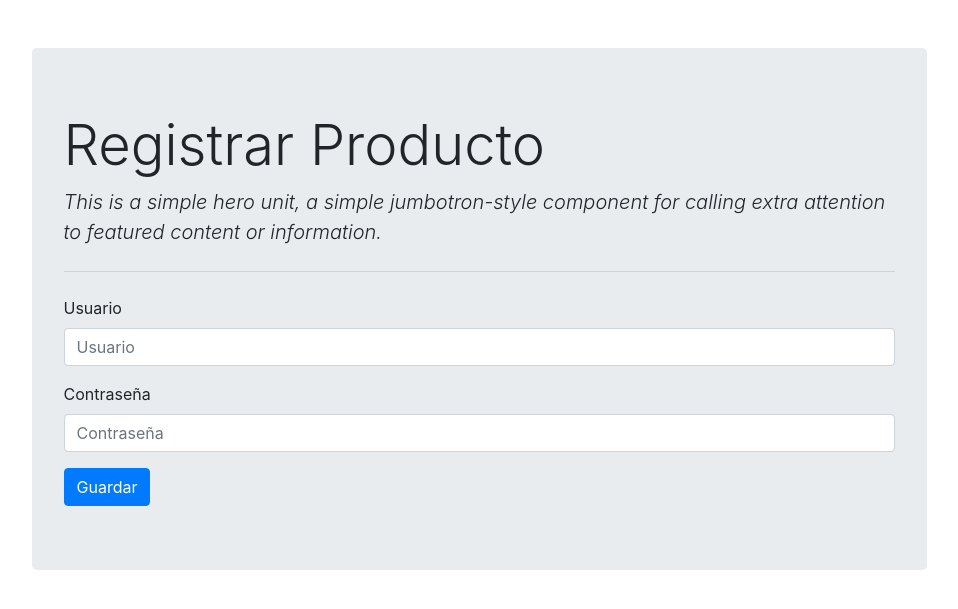
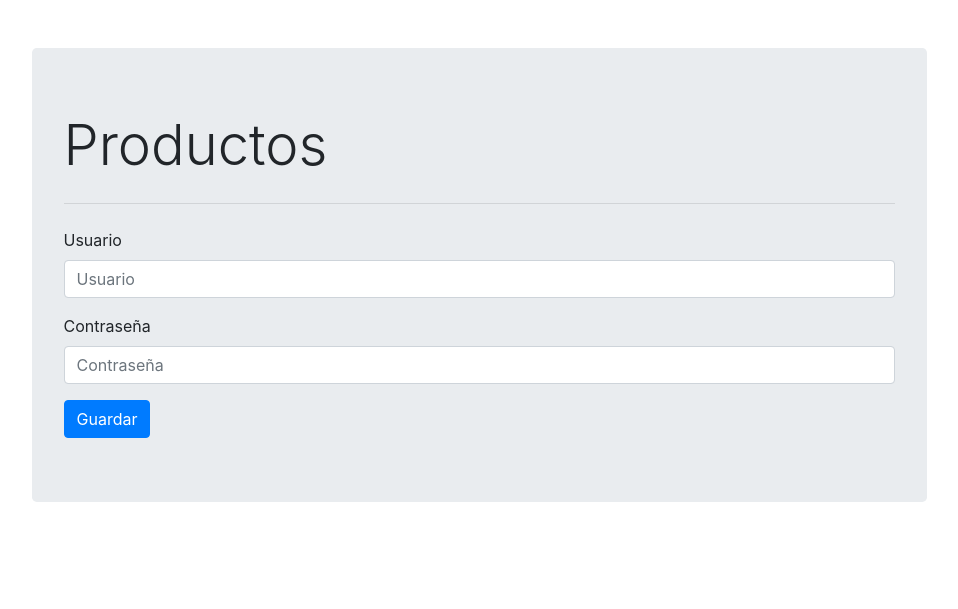
Before and after one commit to edsel9ra/checked_project_crud, a Django app: template apps/product/templates/product/product_form.html in a window 1280 px wide. Shown: the top 609 px of the page, without its empty margins (161-1119 px from the left). Run offline with Django 3.2, Linux system fonts and the light colour scheme; the template is opened without the code that fills it: values that come from a table or form of the project are taken from there, others are empty; parts of the project's set-up code (start-up, migrations or seed data) failed here and were passed over; some libraries are stand-ins or nearby versions.

Commit message:
nows redirects to product list

```diff
--- a/apps/commons/templates/commons/base.html
+++ b/apps/commons/templates/commons/base.html
@@ -0,0 +1,38 @@
+<!DOCTYPE html>
+<html lang="en">
+
+<head>
+    <meta charset="UTF-8">
+    <meta name="viewport" content="width=device-width, initial-scale=1.0">
+    <title>Productos</title>
+    <link rel="stylesheet" href="https://stackpath.bootstrapcdn.com/bootstrap/4.5.0/css/bootstrap.min.css"
+        integrity="sha384-9aIt2nRpC12Uk9gS9baDl411NQApFmC26EwAOH8WgZl5MYYxFfc+NcPb1dKGj7Sk" crossorigin="anonymous">
+    <link rel="stylesheet" href="https://cdnjs.cloudflare.com/ajax/libs/font-awesome/5.13.0/css/all.min.css">
+</head>
+
+<body>
+    <div class="container">
+        <div class="col-md-10 offset-md-1 mt-5">
+            <div class="jumbotron">
+                <h1 class="display-4">Productos</h1>
+                <hr class="my-4">
+                {% block content %}
+
+                {% endblock content %}
+            </div>
+        </div>
+    </div>
+
+
+    <script src="https://code.jquery.com/jquery-3.5.1.slim.min.js"
+        integrity="sha384-DfXdz2htPH0lsSSs5nCTpuj/zy4C+OGpamoFVy38MVBnE+IbbVYUew+OrCXaRkfj"
+        crossorigin="anonymous"></script>
+    <script src="https://cdn.jsdelivr.net/npm/popper.js@1.16.0/dist/umd/popper.min.js"
+        integrity="sha384-Q6E9RHvbIyZFJoft+2mJbHaEWldlvI9IOYy5n3zV9zzTtmI3UksdQRVvoxMfooAo"
+        crossorigin="anonymous"></script>
+    <script src="https://stackpath.bootstrapcdn.com/bootstrap/4.5.0/js/bootstrap.min.js"
+        integrity="sha384-OgVRvuATP1z7JjHLkuOU7Xw704+h835Lr+6QL9UvYjZE3Ipu6Tp75j7Bh/kR0JKI"
+        crossorigin="anonymous"></script>
+</body>
+
+</html>
--- a/apps/product/templates/product/base.html
+++ /dev/null
@@ -1,41 +0,0 @@
-<!DOCTYPE html>
-<html lang="en">
-
-<head>
-    <meta charset="UTF-8">
-    <meta name="viewport" content="width=device-width, initial-scale=1.0">
-    <title>Registrar Producto</title>
-    <link rel="stylesheet" href="https://stackpath.bootstrapcdn.com/bootstrap/4.5.0/css/bootstrap.min.css"
-        integrity="sha384-9aIt2nRpC12Uk9gS9baDl411NQApFmC26EwAOH8WgZl5MYYxFfc+NcPb1dKGj7Sk" crossorigin="anonymous">
-    <link rel="stylesheet" href="https://cdnjs.cloudflare.com/ajax/libs/font-awesome/5.13.0/css/all.min.css">
-</head>
-
-<body>
-    <div class="container">
-        <div class="col-md-10 offset-md-1 mt-5">
-            <div class="jumbotron">
-                <h1 class="display-4">Registrar Producto</h1>
-                <p class="lead font-italic">This is a simple hero unit, a simple jumbotron-style component for calling
-                    extra
-                    attention to featured content or information.</p>
-                <hr class="my-4">
-                {% block content %}
-
-                {% endblock content %}
-            </div>
-        </div>
-    </div>
-
-
-    <script src="https://code.jquery.com/jquery-3.5.1.slim.min.js"
-        integrity="sha384-DfXdz2htPH0lsSSs5nCTpuj/zy4C+OGpamoFVy38MVBnE+IbbVYUew+OrCXaRkfj"
-        crossorigin="anonymous"></script>
-    <script src="https://cdn.jsdelivr.net/npm/popper.js@1.16.0/dist/umd/popper.min.js"
-        integrity="sha384-Q6E9RHvbIyZFJoft+2mJbHaEWldlvI9IOYy5n3zV9zzTtmI3UksdQRVvoxMfooAo"
-        crossorigin="anonymous"></script>
-    <script src="https://stackpath.bootstrapcdn.com/bootstrap/4.5.0/js/bootstrap.min.js"
-        integrity="sha384-OgVRvuATP1z7JjHLkuOU7Xw704+h835Lr+6QL9UvYjZE3Ipu6Tp75j7Bh/kR0JKI"
-        crossorigin="anonymous"></script>
-</body>
-
-</html>
--- a/apps/product/templates/product/product_form.html
+++ b/apps/product/templates/product/product_form.html
@@ -1,4 +1,4 @@
-{% extends "product/base.html" %}
+{% extends "commons/base.html" %}
 {% load bootstrap4 %}
 
 {% block content %}
--- a/apps/product/templates/product/product_list.html
+++ b/apps/product/templates/product/product_list.html
@@ -1,4 +1,4 @@
-{% extends "product/base.html" %}
+{% extends "commons/base.html" %}
 {% block content %}
 <table class="table table-borderless">
     <thead class="border-bottom font-weight-bold">
--- a/apps/users/views.py
+++ b/apps/users/views.py
@@ -53,4 +53,4 @@ class LoginView(TemplateView):
         if back:
             return HttpResponseRedirect(back)
 
-        return redirect('commons:home')
+        return redirect('product:list')
```
